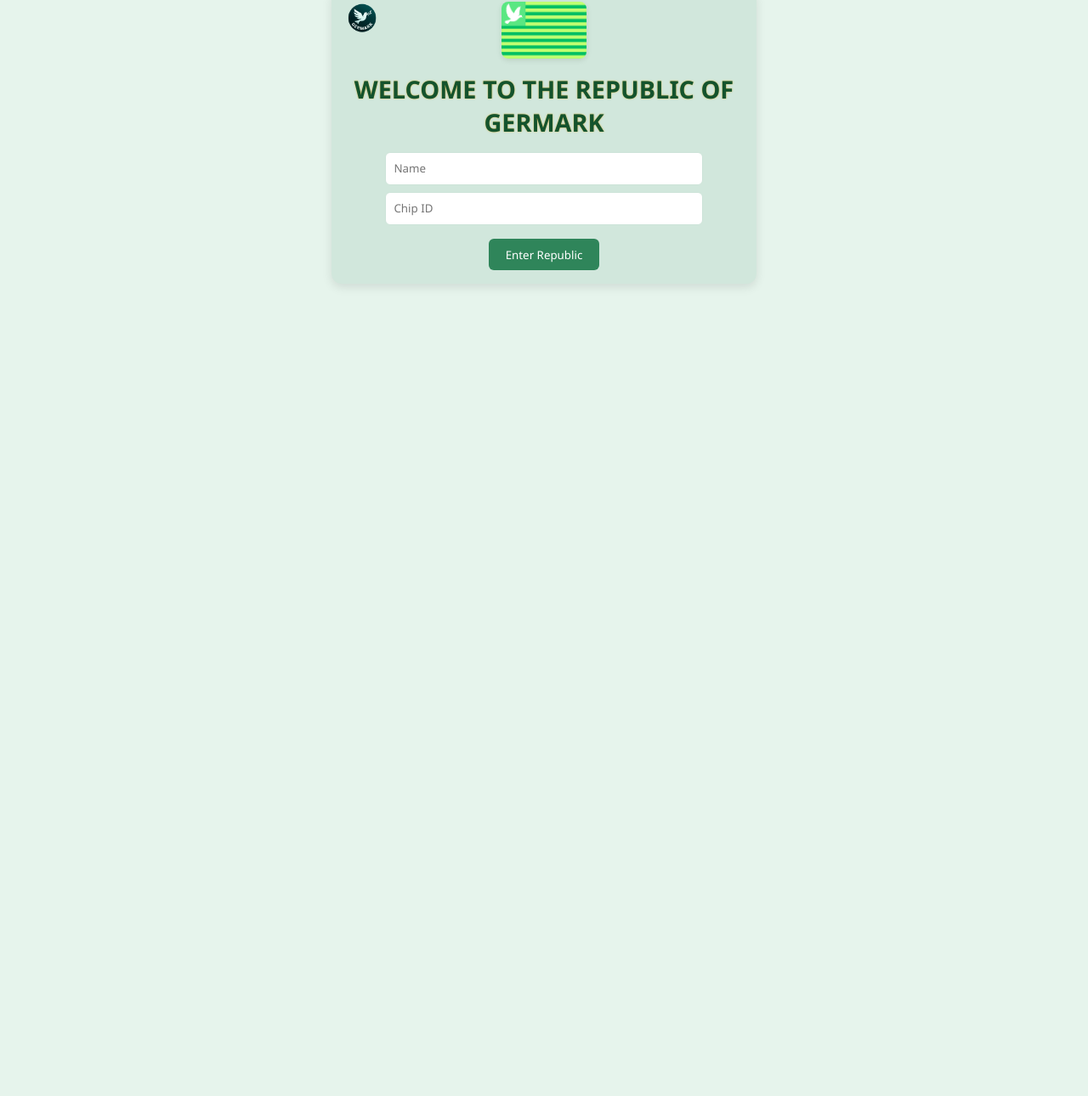
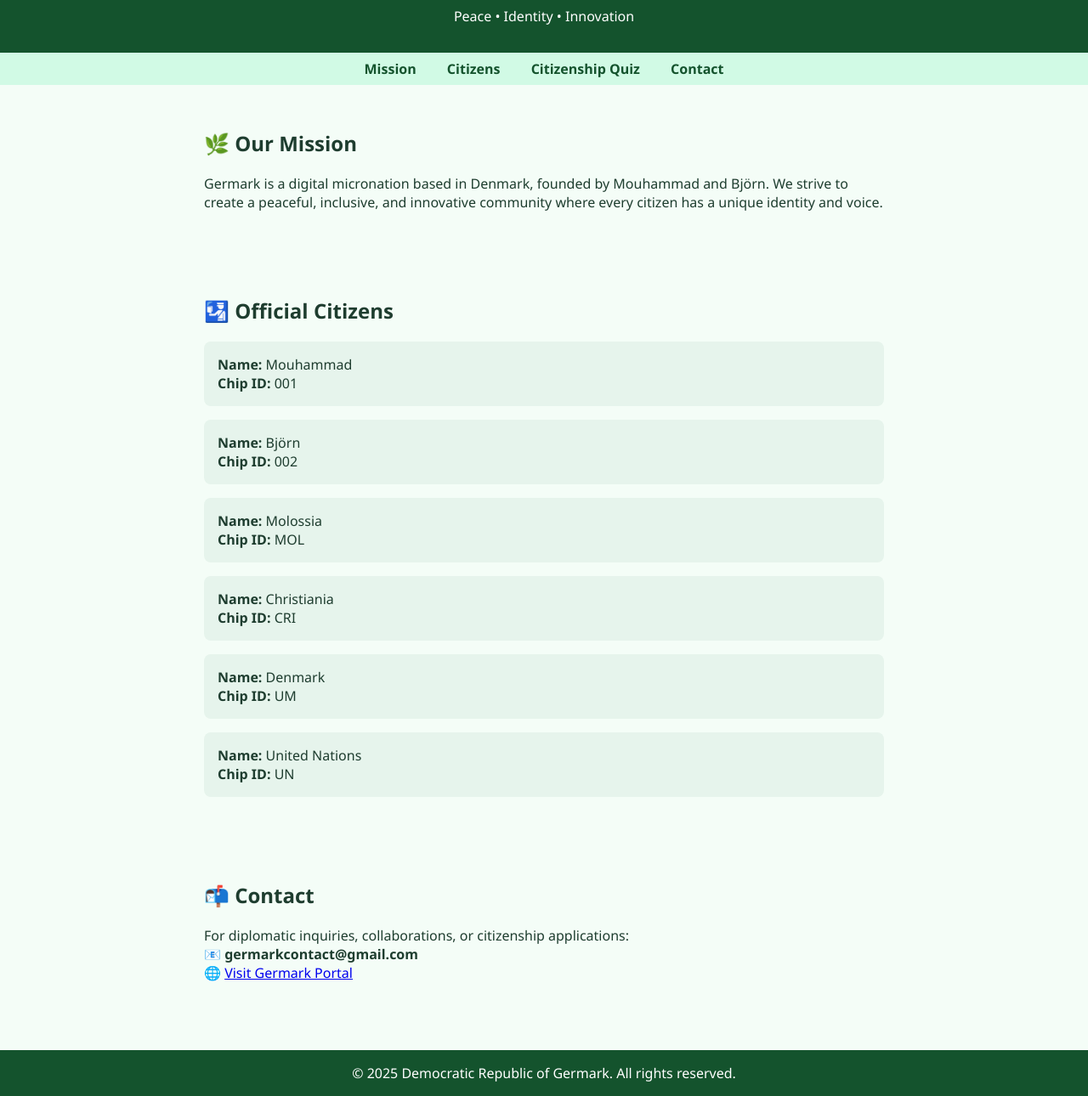
Before and after one commit to Germarkgit/The-Republic-Of-Germark-Official-Website, a plain HTML site: page index.html in a window 1280 px wide. Shown: the part 94-1384 px from the top of the page at 85% size. Before the commit the page ends 800 px from the top, so only its background shows below. Drawn offline with Linux system fonts and the light colour scheme.

Commit message:
Update index.html

```diff
--- a/index.html
+++ b/index.html
@@ -3,140 +3,111 @@
 <head>
   <meta charset="UTF-8" />
   <meta name="viewport" content="width=device-width, initial-scale=1.0" />
-  <title>Germark Portal</title>
-  <link rel="stylesheet" href="style.css" />
+  <title>Democratic Republic of Germark</title>
+  <style>
+    body {
+      font-family: 'Segoe UI', sans-serif;
+      background-color: #f4fdf7;
+      color: #1e3d2f;
+      margin: 0;
+      padding: 0;
+    }
+    header {
+      background-color: #14532d;
+      color: white;
+      padding: 1rem;
+      text-align: center;
+    }
+    nav {
+      background-color: #d1fae5;
+      padding: 0.5rem;
+      text-align: center;
+    }
+    nav a {
+      margin: 0 1rem;
+      text-decoration: none;
+      color: #14532d;
+      font-weight: bold;
+    }
+    section {
+      padding: 2rem;
+      max-width: 800px;
+      margin: auto;
+    }
+    .citizen-box {
+      background-color: #e6f4ec;
+      padding: 1rem;
+      border-radius: 8px;
+      margin-bottom: 1rem;
+    }
+    footer {
+      background-color: #14532d;
+      color: white;
+      text-align: center;
+      padding: 1rem;
+      margin-top: 2rem;
+    }
+  </style>
 </head>
 <body>
-  <!-- Login Screen -->
-  <div id="login-screen" class="screen login-box">
-    <img src="assets/icon.png" alt="Germark Icon" class="login-icon" />
-    <div class="flag-container">
-      <img src="assets/germark-flag.png" alt="Germark Flag" class="flag" />
-    </div>
-    <h1>WELCOME TO THE REPUBLIC OF GERMARK</h1>
-    <input type="text" id="name" placeholder="Name" />
-    <input type="text" id="chip-id" placeholder="Chip ID" />
-    <button onclick="login()">Enter Republic</button>
-    <p id="login-error" style="display: none; color: red; margin-top: 0.5rem;">Access Denied</p>
-  </div>
-
-  <!-- Home Screen -->
-  <div id="home-screen" class="screen" style="display: none;">
   <header>
-      <img src="assets/icon.png" alt="Germark Logo" class="logo-small" />
-      <img src="assets/germark-flag.png" alt="Germark Flag" class="flag-small" />
-      <h2>Germark Digital Portal</h2>
+    <h1>Democratic Republic of Germark</h1>
+    <p>Peace • Identity • Innovation</p>
   </header>
 
-    <nav class="tabs">
-      <button onclick="showTab('about')">About</button>
-      <button onclick="showTab('passport')">Passport</button>
-      <button onclick="showTab('news')">News</button>
-      <button onclick="showTab('profile')">Profile</button>
-      <button onclick="showTab('citizens')">Citizens</button>
-      <button onclick="showTab('apartment')">Apartment</button>
+  <nav>
+    <a href="#mission">Mission</a>
+    <a href="#citizens">Citizens</a>
+    <a href="quiz.html">Citizenship Quiz</a>
+    <a href="#contact">Contact</a>
   </nav>
 
-    <main>
-      <!-- About Tab -->
-      <section id="about" class="tab-content">
-        <h3>About Germark</h3>
-        <p><strong>Germark</strong> is a sovereign digital republic founded on peace, identity, and innovation. Citizens are united by shared values, secure technology, and a commitment to progress.</p>
-
-        <h4>🗺️ Geography & Territory</h4>
-        <p>Germark is a hybrid micro-nation with both digital and physical presence. Its territory is a 20×20 cm 3D-printed city — a symbolic capital engineered with hybrid materials. This miniature city rotates daily between the two founding leaders, Mouhammad and Björn, reinforcing Germark’s commitment to shared leadership and unity.</p>
-
-        <h4>👥 Citizenship</h4>
-        <p>Each citizen is issued a unique Chip ID and registered by name. Citizenship grants access to national services such as digital passports, apartment assignments, and participation in Germark’s evolving governance.</p>
-
-        <h4>🏛️ Government</h4>
-        <p>Germark is governed by a central digital authority. The founding citizen, Mouhammad, serves as the architect and steward of Germark’s digital constitution, alongside co-leader Björn.</p>
-
-        <h4>🛂 Passport Preview</h4>
-        <p>You can download the official Germark passport preview here:</p>
-        <a href="assets/Pas Germark watermarked.pdf" download class="passport-link">📄 Download Passport PDF</a>
-
-        <h4>📬 Contact</h4>
-        <p>Email: <a href="mailto:Germarkcontact@gmail.com">Germarkcontact@gmail.com</a></p>
+  <section id="mission">
+    <h2>🌿 Our Mission</h2>
+    <p>
+      Germark is a digital micronation based in Denmark, founded by Mouhammad and Björn. We strive to create a peaceful, inclusive, and innovative community where every citizen has a unique identity and voice.
+    </p>
   </section>
 
-      <!-- Passport Tab -->
-      <section id="passport" class="tab-content" style="display: none;">
-        <h3>Passport Access</h3>
-        <div id="passport-setup">
-          <input type="password" id="passport-create" placeholder="Create Passport Password" />
-          <button onclick="createPassport()">Set Password</button>
+  <section id="citizens">
+    <h2>🛂 Official Citizens</h2>
+    <div class="citizen-box">
+      <strong>Name:</strong> Mouhammad<br />
+      <strong>Chip ID:</strong> 001
     </div>
-        <div id="passport-login" style="display: none;">
-          <input type="password" id="passport-password" placeholder="Enter Passport Password" />
-          <button onclick="unlockPassport()">Unlock</button>
+    <div class="citizen-box">
+      <strong>Name:</strong> Björn<br />
+      <strong>Chip ID:</strong> 002
     </div>
-        <div id="passport-content" style="display: none;">
-          <p>Coming soon...</p>
+    <div class="citizen-box">
+      <strong>Name:</strong> Molossia<br />
+      <strong>Chip ID:</strong> MOL
+    </div>
+    <div class="citizen-box">
+      <strong>Name:</strong> Christiania<br />
+      <strong>Chip ID:</strong> CRI
+    </div>
+    <div class="citizen-box">
+      <strong>Name:</strong> Denmark<br />
+      <strong>Chip ID:</strong> UM
+    </div>
+    <div class="citizen-box">
+      <strong>Name:</strong> United Nations<br />
+      <strong>Chip ID:</strong> UN
     </div>
   </section>
 
-      <!-- News Tab -->
-      <section id="news" class="tab-content" style="display: none;">
-        <h3>Germark News</h3>
-        <p>Join our official Discord server:</p>
-        <a href="https://discord.gg/huKPsG5V" target="_blank">https://discord.gg/huKPsG5V</a>
-        <img src="assets/qr-discord.png" alt="Discord QR Code" class="qr-code" />
-        <h4>Articles</h4>
-        <div class="news-articles" id="news-articles"></div>
+  <section id="contact">
+    <h2>📬 Contact</h2>
+    <p>
+      For diplomatic inquiries, collaborations, or citizenship applications:<br />
+      📧 <strong>germarkcontact@gmail.com</strong><br />
+      🌐 <a href="https://germarkgit.github.io/The-Republic-Of-Germark-Official-Website/">Visit Germark Portal</a>
+    </p>
   </section>
 
-      <!-- Profile Tab -->
-      <section id="profile" class="tab-content" style="display: none;">
-        <h3>Your Profile</h3>
-        <p>Name: <span id="profile-name"></span></p>
-        <input type="file" id="profile-image" accept="image/*" multiple onchange="saveProfileImage()" />
-        <div id="profile-gallery"></div>
-      </section>
-
-      <!-- Citizens Tab -->
-      <section id="citizens" class="tab-content" style="display: none;">
-        <h3>Admin Panel</h3>
-        <input type="password" id="admin-password" placeholder="Enter Admin Password" />
-        <button onclick="unlockAdmin()">Unlock</button>
-        <div id="admin-panel" style="display: none;">
-          <p id="citizen-count">Total Citizens: 0</p>
-
-          <h4>Manage Citizens</h4>
-          <input type="text" id="new-chip-id" placeholder="Chip ID" />
-          <input type="text" id="new-citizen-name" placeholder="Citizen Name" />
-          <button onclick="addCitizen()">Add Citizen</button>
-
-          <input type="text" id="remove-chip-id" placeholder="Remove by Chip ID" />
-          <button onclick="removeCitizen(document.getElementById('remove-chip-id').value)">Remove Citizen</button>
-
-          <ul id="citizen-list"></ul>
-
-          <h4>Assign Apartment</h4>
-          <input type="text" id="assign-name" placeholder="Citizen Name" />
-          <input type="text" id="assign-apartment" placeholder="Apartment Name" />
-          <button onclick="assignApartment(
-            document.getElementById('assign-name').value,
-            document.getElementById('assign-apartment').value
-          )">Assign Apartment</button>
-
-          <h4>Add News Article</h4>
-          <input type="text" id="news-title" placeholder="News Title" />
-          <textarea id="news-body" placeholder="News Content"></textarea>
-          <input type="file" id="news-image" accept="image/*" />
-          <button onclick="addNews()">Add News</button>
-          <button onclick="removeLastNews()">Remove Last News</button>
-        </div>
-      </section>
-
-      <!-- Apartment Tab -->
-      <section id="apartment" class="tab-content" style="display: none;">
-        <h3>Your Apartment</h3>
-        <p id="apartment-info">Assigned apartment will appear here.</p>
-      </section>
-    </main>
-  </div>
-
-  <script src="script.js"></script>
+  <footer>
+    &copy; 2025 Democratic Republic of Germark. All rights reserved.
+  </footer>
 </body>
 </html>
```
Lines whose indentation alone changed are shown as unchanged.
